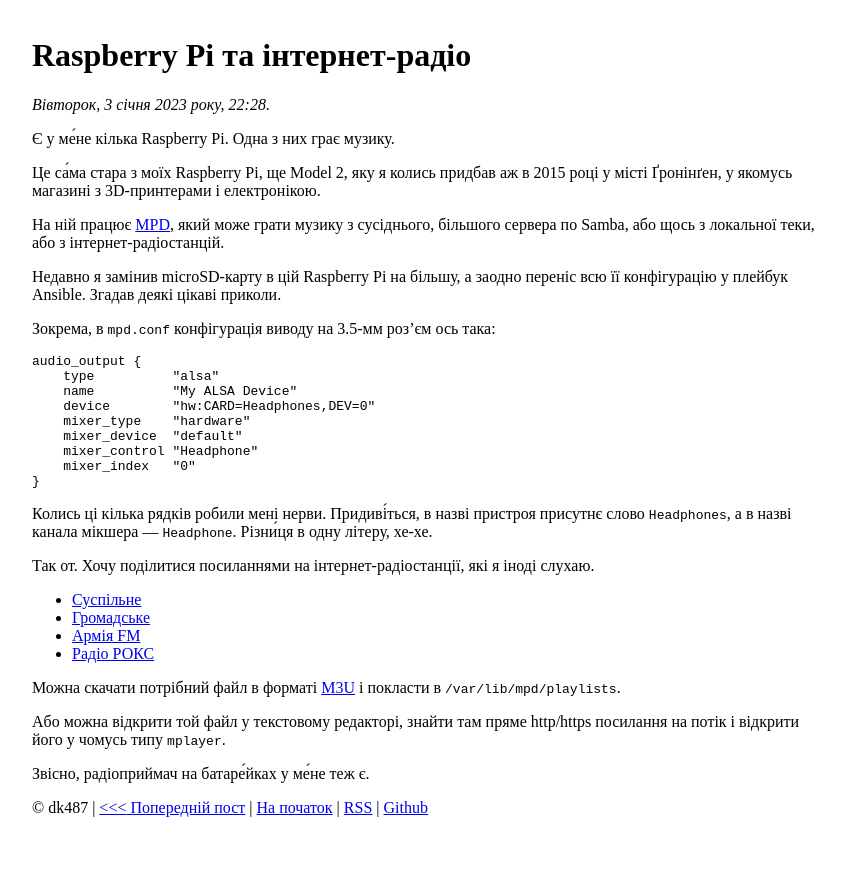
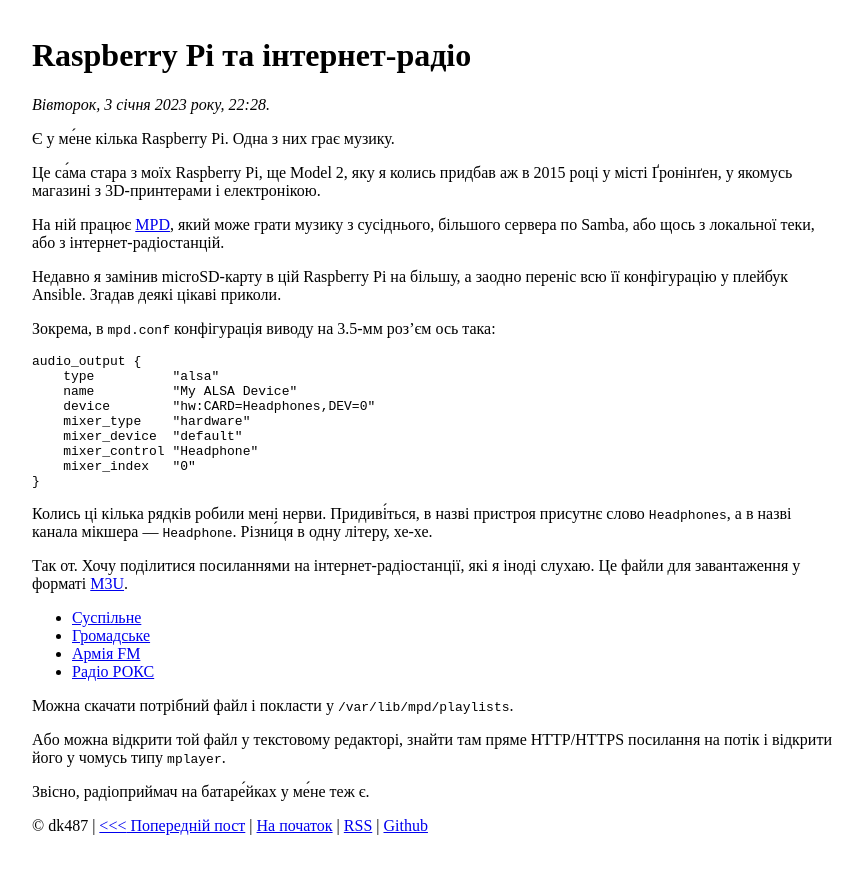
Before and after one commit to dk487/test.de.co.ua, a Jekyll site: the page built from _posts/2023/2023-01-04-rpi-radio.md, in a window 1280 px wide. Shown: the top 874 px of the page, without its empty margins (208-1071 px from the left). Built offline with Jekyll 4.4.1, drawn with Linux system fonts in a browser that asks for light colours.

Commit message:
Small text update

```diff
--- a/_posts/2023/2023-01-04-rpi-radio.md
+++ b/_posts/2023/2023-01-04-rpi-radio.md
@@ -29,16 +29,16 @@
 
 Колись ці кілька рядків робили мені нерви. Придиві́ться, в назві пристроя присутнє слово `Headphones`, а в назві канала мікшера — `Headphone`. Різни́ця в одну літеру, хе-хе.
 
-Так от. Хочу поділитися посиланнями на інтернет-радіостанції, які я іноді слухаю.
+Так от. Хочу поділитися посиланнями на інтернет-радіостанції, які я іноді слухаю. Це файли для завантаження у форматі [M3U][5].
 
  - [Суспільне][1]
  - [Громадське][2]
  - [Армія FM][3]
  - [Радіо РОКС][4]
 
-Можна скачати потрібний файл в форматі [M3U][5] і покласти в `/var/lib/mpd/playlists`.
+Можна скачати потрібний файл і покласти у `/var/lib/mpd/playlists`.
 
-Aбо можна відкрити той файл у текстовому редакторі, знайти там пряме http/https посилання на потік і відкрити його у чомусь типу `mplayer`.
+Aбо можна відкрити той файл у текстовому редакторі, знайти там пряме HTTP/HTTPS посилання на потік і відкрити його у чомусь типу `mplayer`.
 
 Звісно, радіоприймач на батаре́йках у ме́не теж є.
 
```
